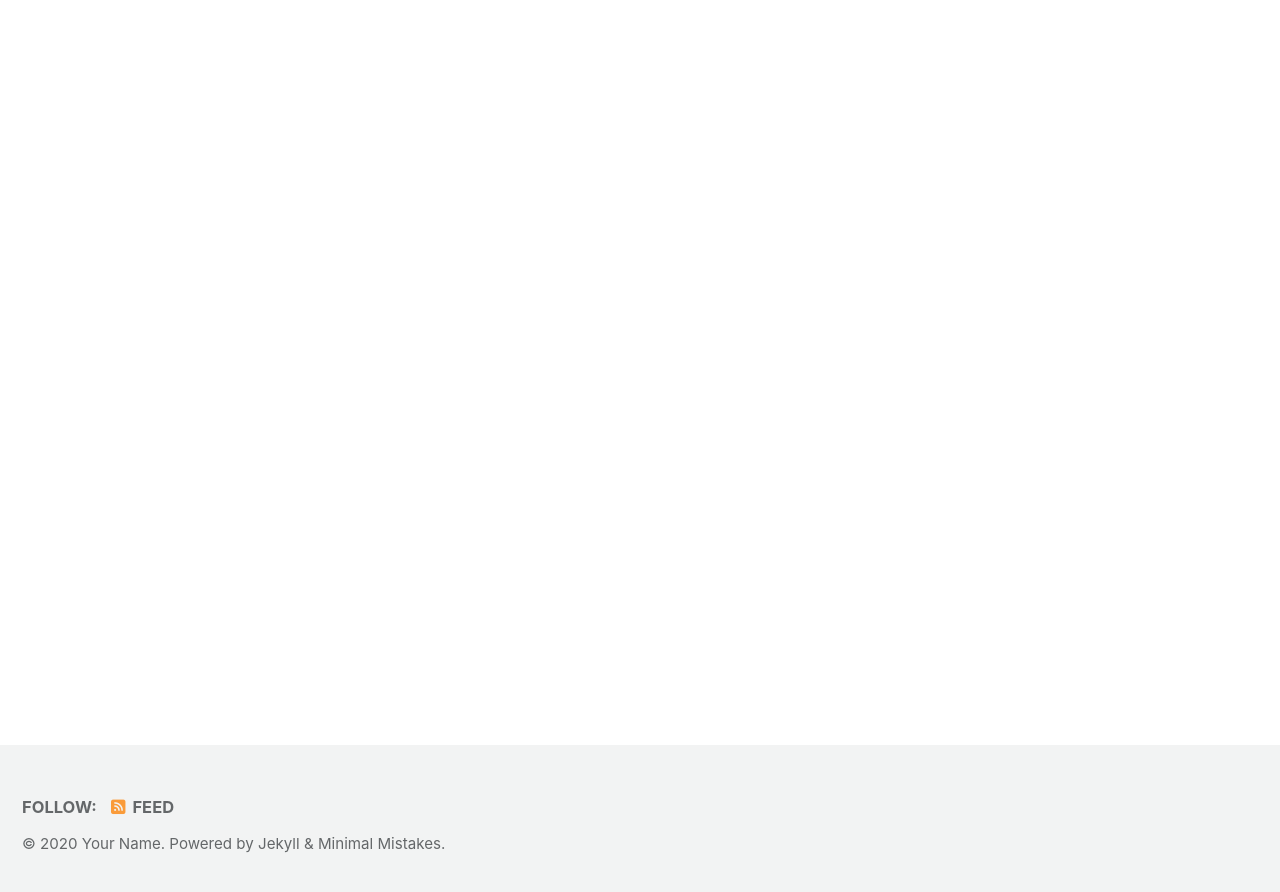
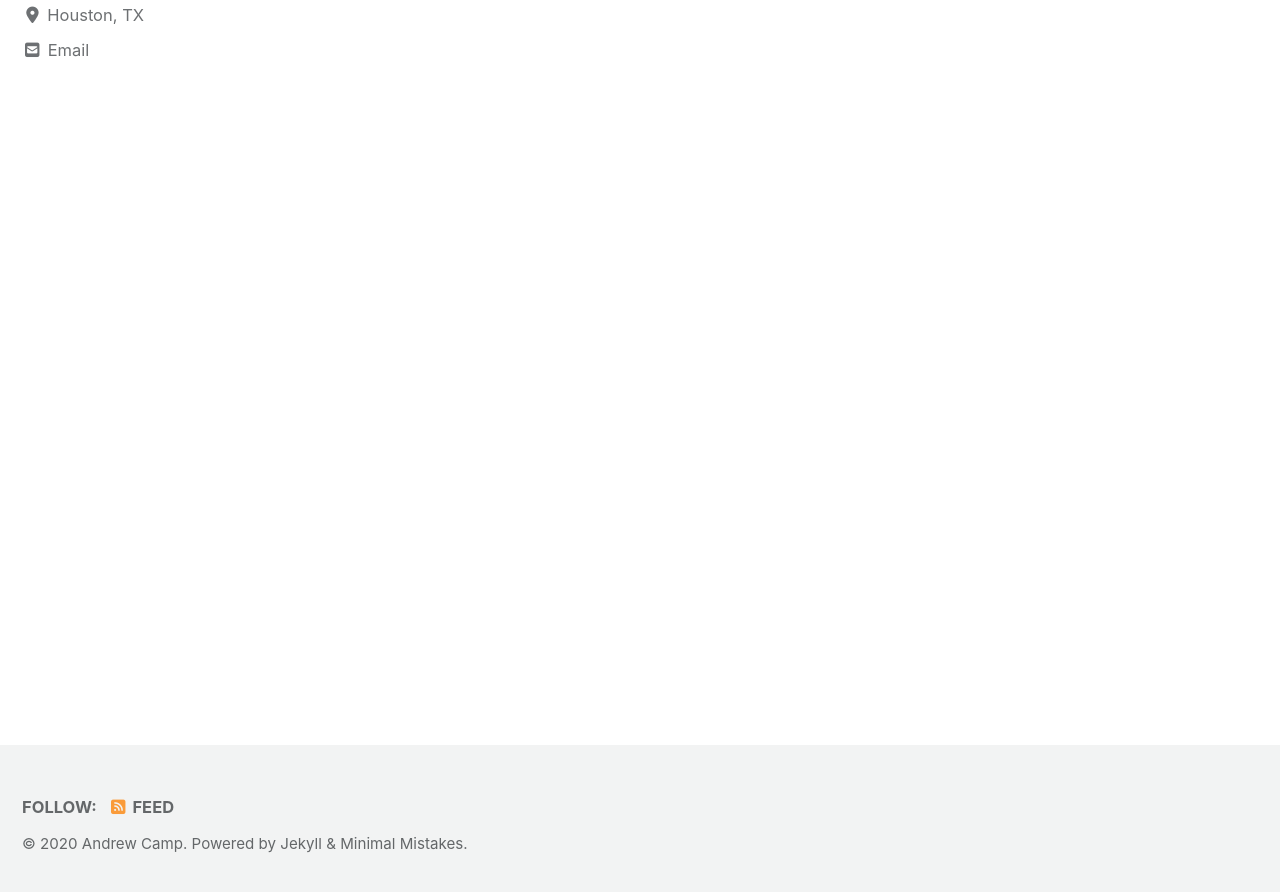
Before and after one commit to andrewdcamp/andrewdcamp.github.io, a Jekyll site: the page built from index.html, in a window 1280 px wide and 900 px high, scrolled down 222 px. Shown: the top 892 px of the window. Built offline with Jekyll 4.4.1, drawn with Linux system fonts in a browser that asks for light colours; cached includes are drawn as plain includes; nearby versions of some CDN libraries; the list of posts is cut into pages by our own code; some of the changed text lies outside the part shown.

Commit message:
*newUpdate

```diff
--- a/_config.yml
+++ b/_config.yml
@@ -16,11 +16,11 @@ minimal_mistakes_skin    : "default" # "air", "aqua", "contrast", "dark", "dirt"
 
 # Site Settings
 locale                   : "en-US"
-title                    : "Site Title"
+title                    : "Andrew Camp"
 title_separator          : "-"
 subtitle                 : # site tagline that appears below site title in masthead
-name                     : "Your Name"
-description              : "An amazing website."
+name                     : "Andrew Camp"
+description              : "Portfolio"
 url                      : # the base hostname & protocol for your site e.g. "https://mmistakes.github.io"
 baseurl                  : # the subpath of your site, e.g. "/blog"
 repository               : # GitHub username/repo-name e.g. "mmistakes/minimal-mistakes"
@@ -93,15 +93,15 @@ analytics:
 
 # Site Author
 author:
-  name             : "Your Name"
+  name             : "Andrew Camp"
   avatar           : # path of avatar image, e.g. "/assets/images/bio-photo.jpg"
-  bio              : "I am an **amazing** person."
-  location         : "Somewhere"
+  bio              : "Data enthusiest, operations research professional"
+  location         : "Houston, TX"
   email            :
   links:
     - label: "Email"
       icon: "fas fa-fw fa-envelope-square"
-      # url: "mailto:your.name@email.com"
+      url: "andrew.david.camp@gmail.com"
     - label: "Website"
       icon: "fas fa-fw fa-link"
       # url: "https://your-website.com"
```
Also changed, not shown: 1 other file.
